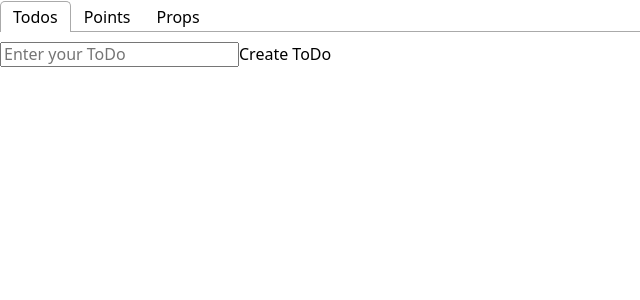
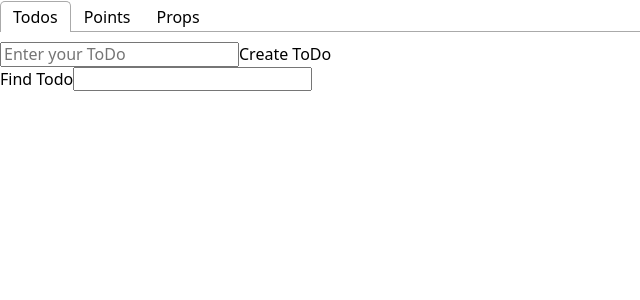
Before and after one commit to AntonM88/React-BC-72, a React (Vite) app: page / in a window 1280 px wide. Shown: the top 300 px of the page, without its empty margins (0-640 px from the left). Built offline with nearby package versions, Linux system fonts and the light colour scheme.

Commit message:
added todo filter

```diff
--- /dev/null
+++ b/src/components/Filter/Filter.jsx
@@ -0,0 +1,8 @@
+export const Filter = ({ handleFilter }) => {
+  return (
+    <div>
+      Find Todo
+      <input type="text" onChange={handleFilter} />
+    </div>
+  );
+};
--- a/src/components/TodoForm/TodoForm.jsx
+++ b/src/components/TodoForm/TodoForm.jsx
@@ -8,6 +8,10 @@ export const TodoForm = ({ createTodo }) => {
   const submitForm = (e) => {
     e.preventDefault();
 
+    if (!text) {
+      alert("Enter Text");
+      return;
+    }
     createTodo(text);
 
     setText("");
--- a/src/components/index.js
+++ b/src/components/index.js
@@ -7,3 +7,4 @@ export * from "./Options/Options";
 export * from "./Feadback/Feadback";
 export * from "./TodoForm/TodoForm";
 export * from "./TodoList/TodoList";
+export * from "./Filter/Filter";
--- a/src/tabs/Todos/Todos.jsx
+++ b/src/tabs/Todos/Todos.jsx
@@ -1,24 +1,37 @@
-import { TodoForm, TodoList } from "components";
+import { TodoForm, TodoList, Filter } from "components";
 import { nanoid } from "nanoid";
 import { useLocalStorage } from "hooks/useLocalStorage";
+import { useState } from "react";
 
 export const Todos = () => {
   const [todos, setTodos] = useLocalStorage("todos", []);
+  const [filter, setFilter] = useState("");
+
   const createTodo = (text) => {
     const todoObj = {
       id: nanoid(),
       text,
       createAt: Date.now(),
     };
-    setTodos([...todos, todoObj]);
+    setTodos((prevState) => [...prevState, todoObj]);
   };
   const handleDelete = (id) => {
-    setTodos(todos.filter((todo) => todo.id !== id));
+    setTodos((prevState) => prevState.filter((todo) => todo.id !== id));
   };
+
+  const handleFilter = (e) => {
+    setFilter(e.target.value);
+  };
+
+  const filteredTodos = todos.filter((todo) =>
+    todo.text.toLowerCase().includes(filter.toLowerCase())
+  );
+
   return (
     <div>
       <TodoForm createTodo={createTodo} />
-      <TodoList todos={todos} handleDelete={handleDelete} />
+      <Filter handleFilter={handleFilter} />
+      <TodoList todos={filteredTodos} handleDelete={handleDelete} />
     </div>
   );
 };
```
